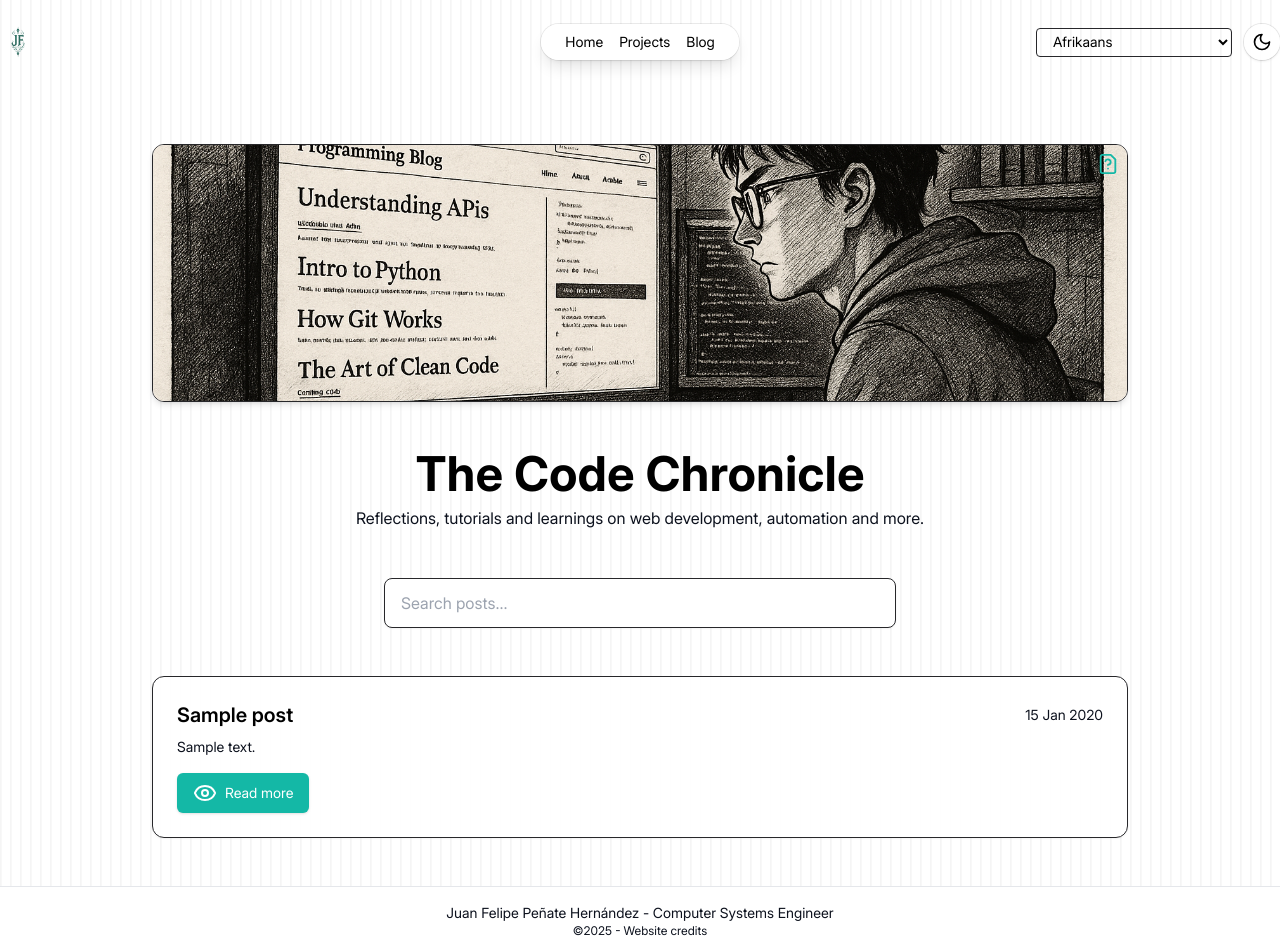
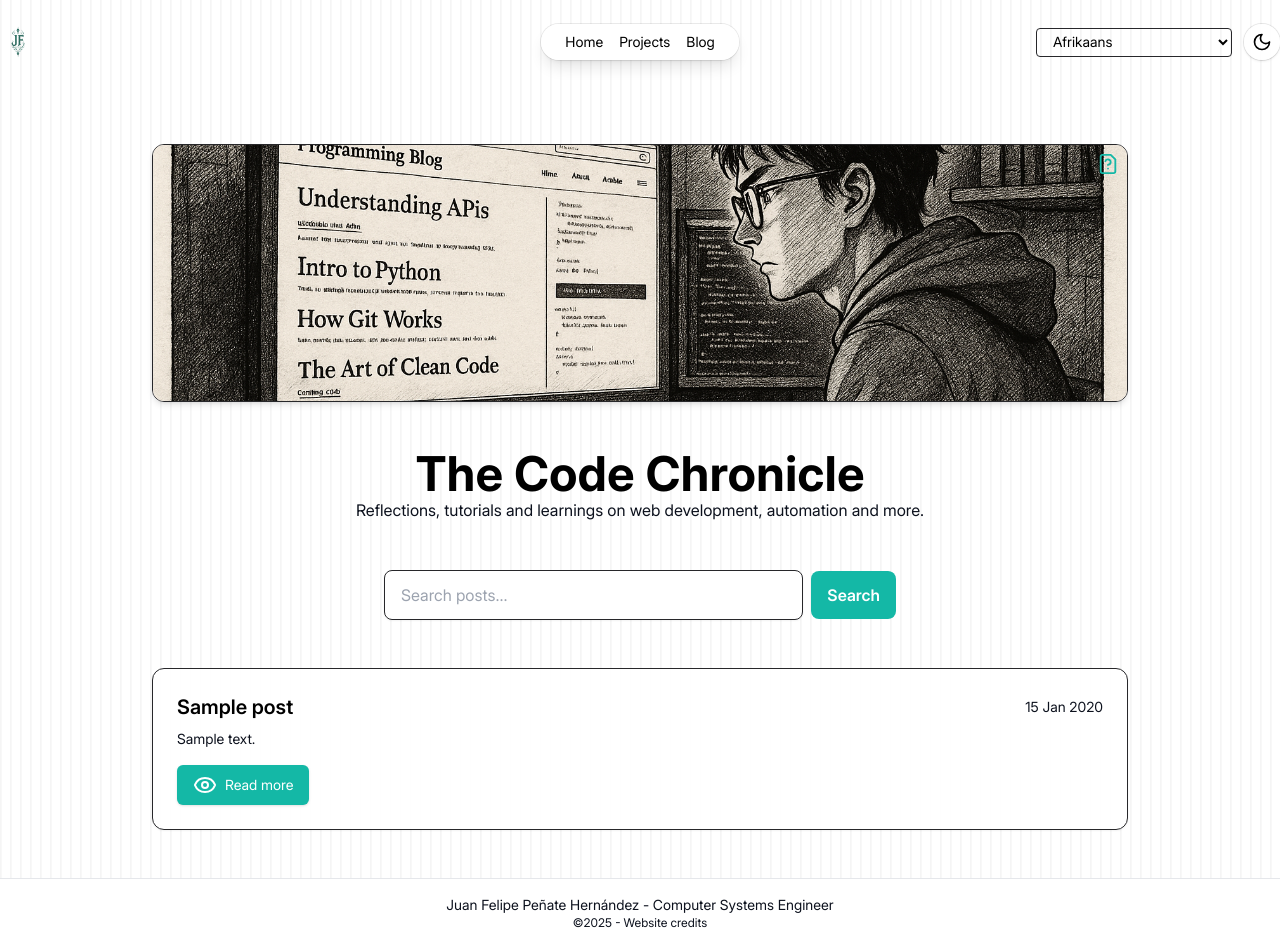
Before and after one commit to juan1144/portfolio, a Django app: template templates/blogs/blogs_list.html in a window 1280 px wide. Shown: the top 937 px of the page. Run offline with Django 5.2, Linux system fonts and the light colour scheme; the template is opened without the code that fills it: most values are stand-ins (such as "Sample title", 1, 10 or a date in 2020).

Commit message:
Add search button to blogs and clear filter buttom

```diff
--- a/static/css/base.css
+++ b/static/css/base.css
@@ -1421,6 +1421,11 @@ video {
   background-color: rgb(39 39 42 / 0.1);
 }
 
+.hover\:bg-light-border:hover {
+  --tw-bg-opacity: 1;
+  background-color: rgb(39 39 42 / var(--tw-bg-opacity));
+}
+
 .hover\:bg-opacity-90:hover {
   --tw-bg-opacity: 0.9;
 }
@@ -1581,6 +1586,11 @@ video {
   background-color: rgb(39 39 42 / 0.1);
 }
 
+:is(.dark .dark\:hover\:bg-dark-border:hover) {
+  --tw-bg-opacity: 1;
+  background-color: rgb(39 39 42 / var(--tw-bg-opacity));
+}
+
 :is(.dark .dark\:hover\:text-dark-accent:hover) {
   --tw-text-opacity: 1;
   color: rgb(20 184 166 / var(--tw-text-opacity));
@@ -1597,8 +1607,20 @@ video {
 }
 
 @media (min-width: 640px) {
+  .sm\:w-auto {
+    width: auto;
+  }
+
   .sm\:grid-cols-3 {
     grid-template-columns: repeat(3, minmax(0, 1fr));
+  }
+
+  .sm\:flex-row {
+    flex-direction: row;
+  }
+
+  .sm\:items-center {
+    align-items: center;
   }
 }
 
--- a/templates/blogs/blogs_list.html
+++ b/templates/blogs/blogs_list.html
@@ -40,7 +40,7 @@
 
   <!-- Main Title -->
     <div class="text-center" data-aos="fade-down">
-      <h1 class="text-3xl md:text-5xl font-bold text-light-primary dark:text-dark-primary mb-2">
+      <h1 class="text-3xl md:text-5xl font-bold text-light-primary dark:text-dark-primary">
         The Code Chronicle
       </h1>
       <p class="text-light-secondary dark:text-dark-secondary max-w-2xl mx-auto">
@@ -54,8 +54,25 @@
 
   <!-- Search input -->
     <div class="max-w-lg mx-auto" data-aos="fade-down">
-      <input type="text" name="search" placeholder="{% if language == 'es' %}Buscar entradas...{% else %}Search posts...{% endif %}"
-             class="w-full px-4 py-3 rounded-lg border border-light-border dark:border-dark-border bg-light-background dark:bg-dark-background text-light-primary dark:text-dark-primary shadow-sm focus:ring-2 focus:ring-light-accent dark:focus:ring-dark-accent focus:outline-none transition">
+      <form method="get" action="" class="max-w-lg mx-auto flex flex-col sm:flex-row gap-2 sm:items-center" data-aos="fade-down">
+        <input type="text" name="q" value="{{ request.GET.q }}"
+               placeholder="{% if language == 'es' %}Buscar entradas...{% else %}Search posts...{% endif %}"
+               class="w-full px-4 py-3 rounded-lg border border-light-border dark:border-dark-border bg-light-background dark:bg-dark-background text-light-primary dark:text-dark-primary shadow-sm focus:ring-2 focus:ring-light-accent dark:focus:ring-dark-accent focus:outline-none transition">
+
+        <div class="flex flex-col sm:flex-row gap-2 w-full sm:w-auto">
+          <button type="submit"
+                  class="px-4 py-3 rounded-lg bg-light-accent dark:bg-dark-accent text-white font-semibold hover:opacity-90 transition w-full sm:w-auto">
+            {% if language == 'es' %}Buscar{% else %}Search{% endif %}
+          </button>
+
+          {% if has_filters %}
+            <a href="{% url 'blog:blog' %}"
+               class="px-4 py-3 rounded-lg border border-light-border dark:border-dark-border bg-transparent text-light-primary dark:text-dark-primary hover:bg-light-border dark:hover:bg-dark-border transition text-center w-full sm:w-auto">
+              {% if language == 'es' %}Limpiar{% else %}Clear{% endif %}
+            </a>
+          {% endif %}
+        </div>
+      </form>
     </div>
 
   <!-- Posts -->
```
Also changed, not shown: apps/blog/views/blogs.py (+11 -2 lines).
